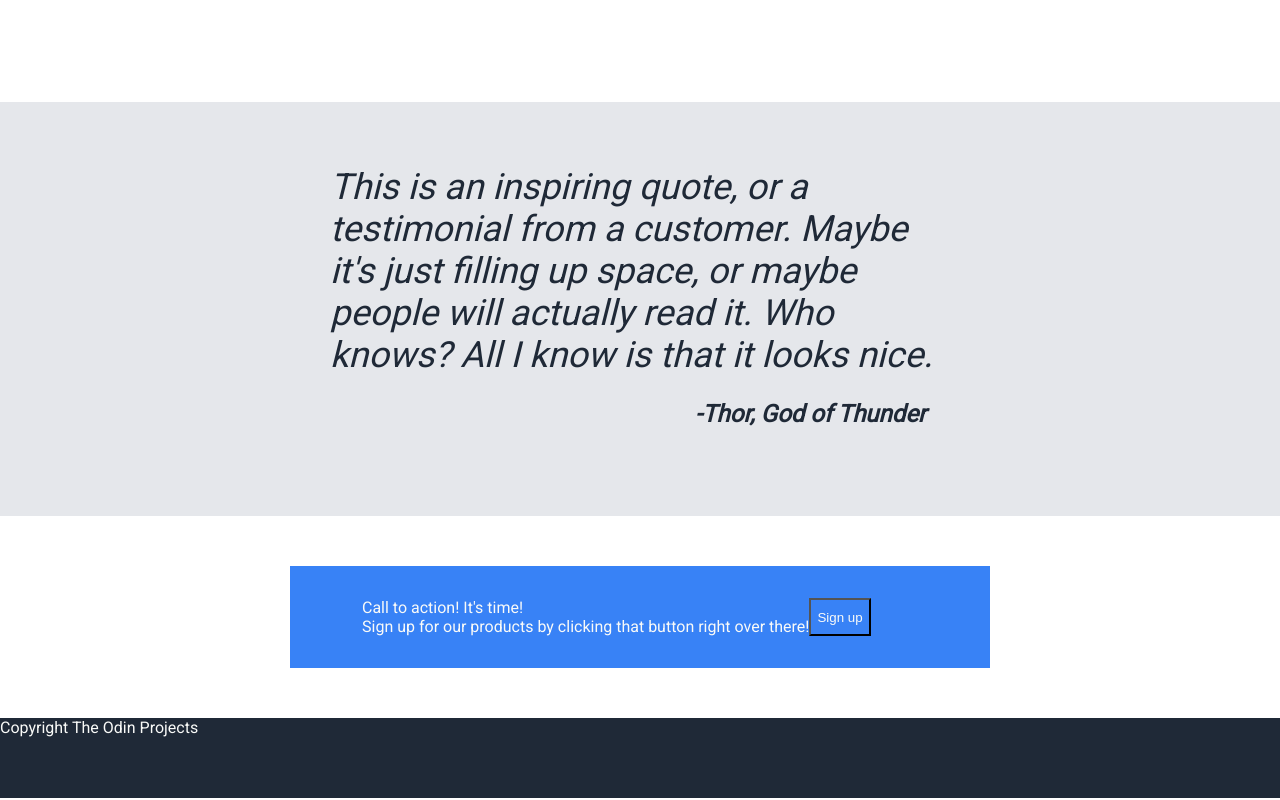
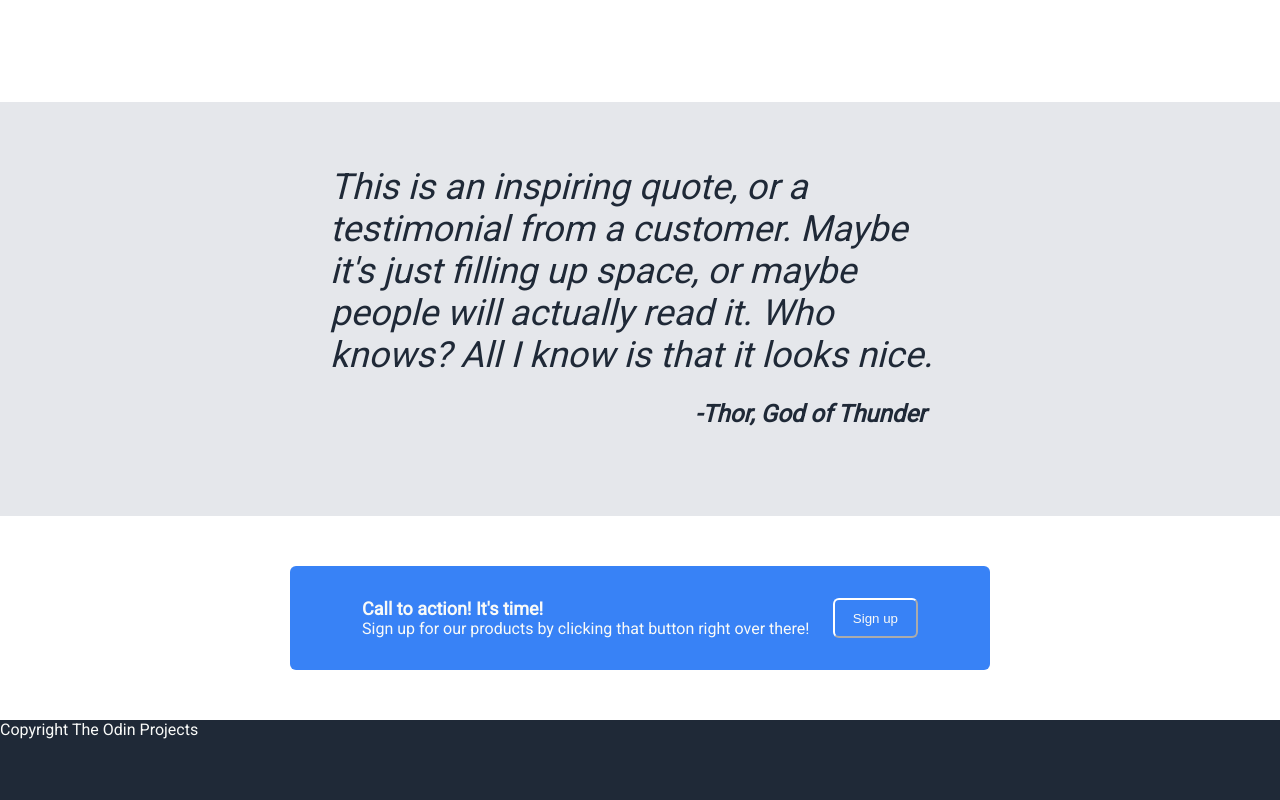
Before and after one commit to drrckchng/odin-landing-page, a plain HTML site: page index.html in a window 1280 px wide. Shown: the part 893-1693 px from the top of the page. Drawn offline with Linux system fonts and the light colour scheme.

Commit message:
Add rounded corner to call to action items

```diff
--- a/style.css
+++ b/style.css
@@ -143,14 +143,27 @@ ul {
     color: #F9FAF8;
 }
 
+.action button {
+    padding: 0px 18px;
+    border-radius: 6px;
+    border-color: white;
+}
+
 .action-wrapper {
     box-sizing: border-box;
+    border-radius: 6px;
     width: 700px;
     padding: 32px 72px;
     display: flex;
+    justify-content: space-between;
 }
 
 .action-wrapper .left {
     display: flex;
     flex-direction: column;
 }
+
+.action-header {
+    font-size: large;
+    font-weight: 800;
+}
```
